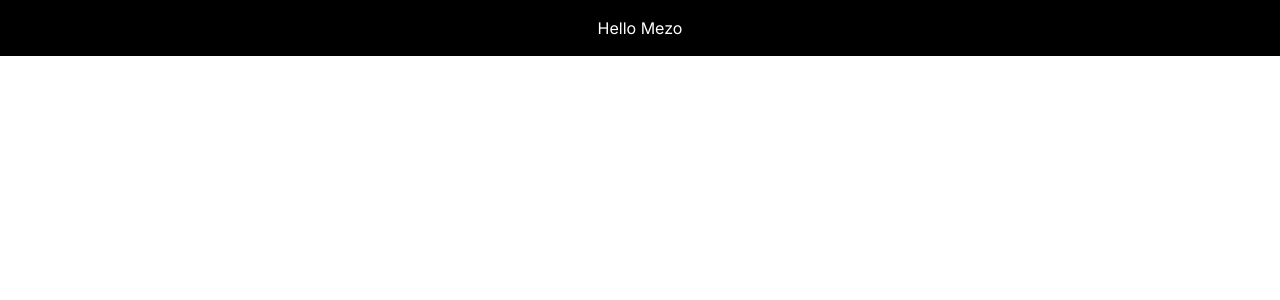
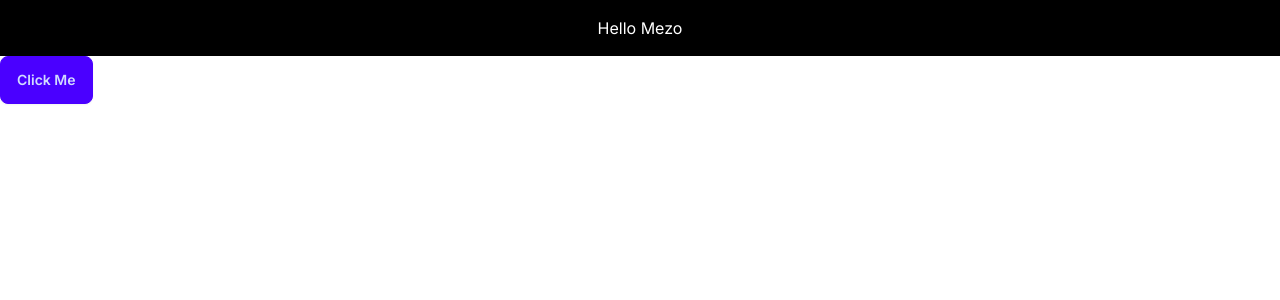
Before and after one commit to MezoAli/Mezo-GPT, a Next.js app: page / in a window 1280 px wide. Shown: the top 300 px of the page. Built offline with nearby package versions, Linux system fonts and the light colour scheme.

Commit message:
install some dependencies like daisyUI, prisma, prisma client and react-icons

```diff
--- a/app/page.tsx
+++ b/app/page.tsx
@@ -1,3 +1,8 @@
 export default function Home() {
-  return <h1 className="text-center bg-black text-white py-4">Hello Mezo</h1>;
+  return (
+    <>
+      <h1 className="text-center bg-black text-white py-4">Hello Mezo</h1>
+      <button className="btn btn-primary">Click Me</button>
+    </>
+  );
 }
--- a/tailwind.config.ts
+++ b/tailwind.config.ts
@@ -15,6 +15,6 @@ const config: Config = {
       },
     },
   },
-  plugins: [],
+  plugins: [require("daisyui")],
 };
 export default config;
```
Also changed, not shown: package.json (+7 -3 lines), 1 other file (tests, documents, lock files or other folders).
